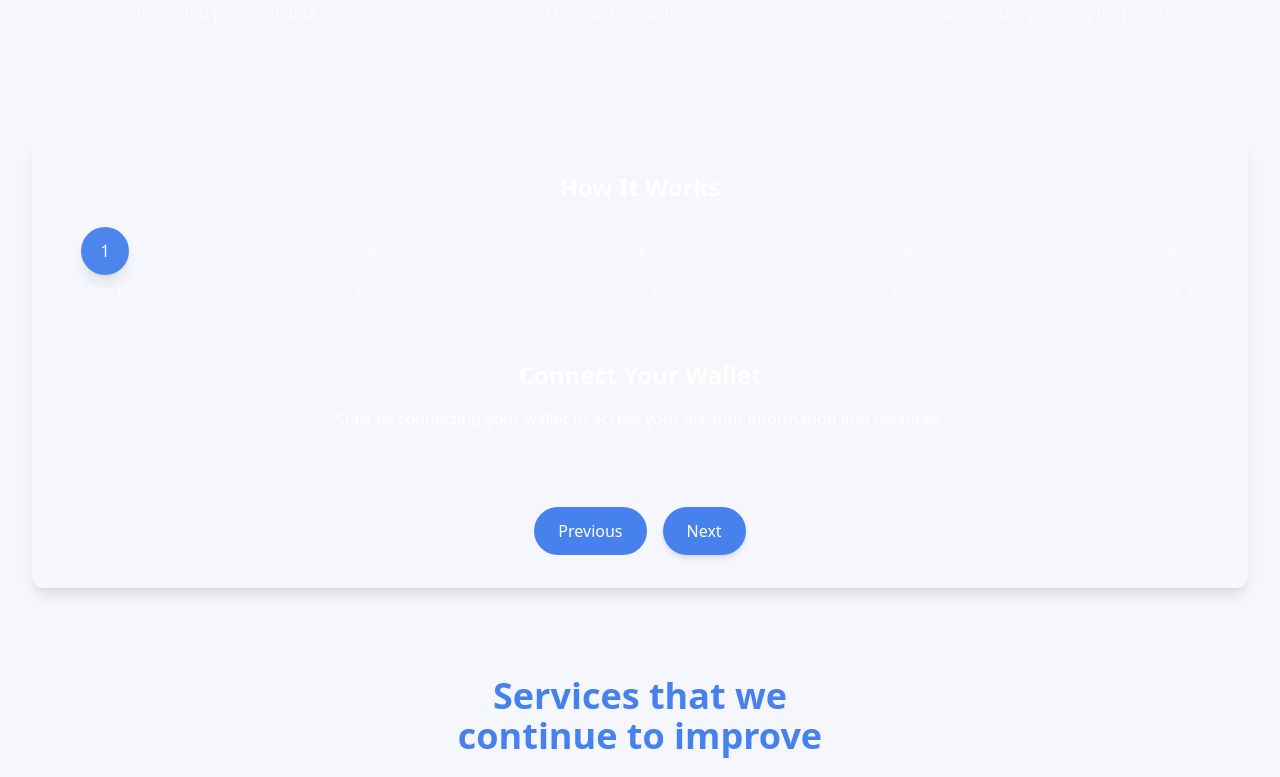
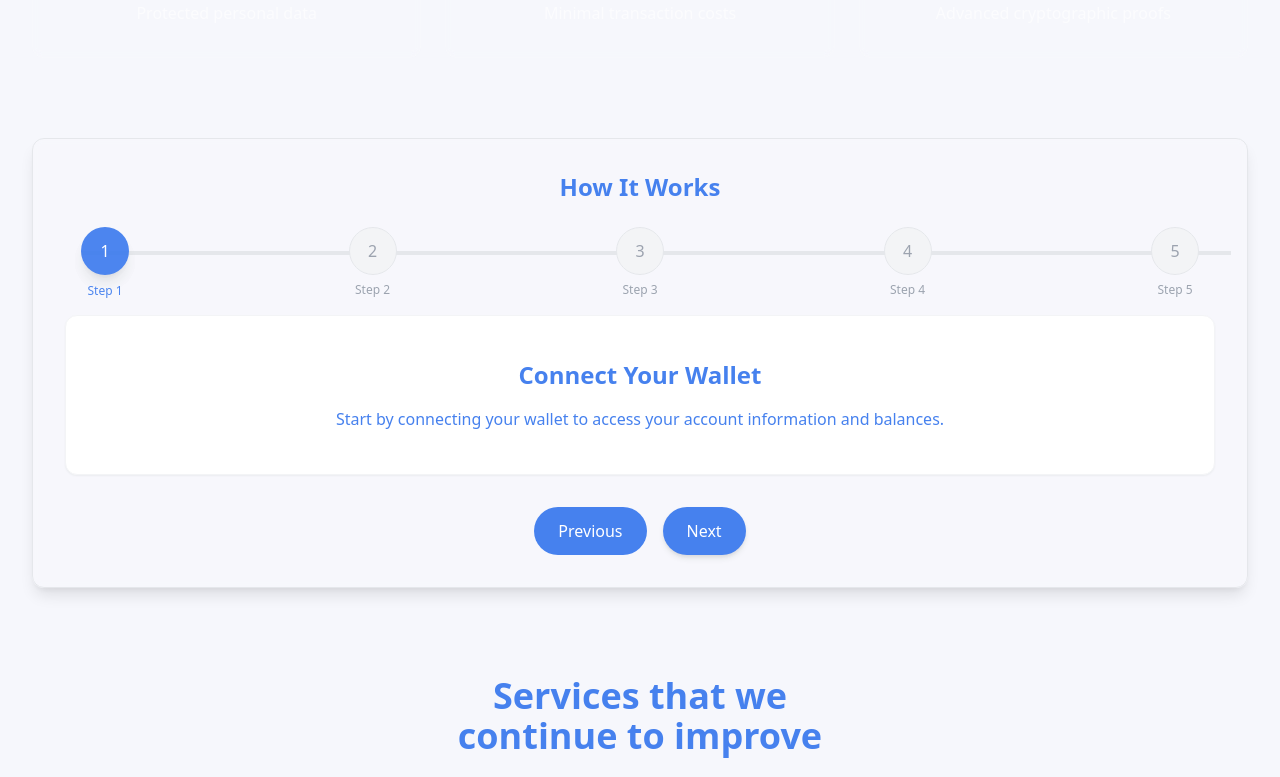
Before and after one commit to champagne101/xmas, a React (Vite) app: page / in a window 1280 px wide. Shown: the part 882-1659 px from the top of the page. Built offline with nearby package versions, Linux system fonts and the light colour scheme.

Commit message:
fixed light mode colour scheme, used Tailwind  mode classes

```diff
--- a/src/App.jsx
+++ b/src/App.jsx
@@ -50,7 +50,7 @@ const App = () => {
         <div className={`min-h-screen transition-opacity duration-500 ${showSplash ? 'opacity-0' : 'opacity-100'}`}
         style={{ pointerEvents: showSplash ? "none" : "auto"}}>
 
-          <div className="gradient-bg-welcome bg-[#f6f7fc] text-[#4681ee] dark:bg-[#244f6b] dark:text-[#fafcfe]">
+          <div className=" bg-[#f6f7fc] text-[#4681ee] dark:bg-[#244f6b] dark:text-[#fafcfe]">
           <Navbar />
           <Welcome />
           {/* <Onramp /> */}
--- a/src/components/StepsProgress.jsx
+++ b/src/components/StepsProgress.jsx
@@ -26,18 +26,15 @@ const stepContents = [
   },
 ]
 
-const StepButton = ({ disabled, onClick, children, isDarkMode }) => (
+const StepButton = ({ disabled, onClick, children }) => (
   <button
     disabled={disabled}
     onClick={onClick}
     className={`
       flex items-center justify-center px-6 py-3 text-base font-medium rounded-full
       transition-all duration-300 transform hover:scale-105 shadow-md
-      ${
-        isDarkMode
-          ? "bg-[#4681ee] hover:bg-[#3671de] disabled:bg-[#4681ee]/40 shadow-[#4681ee]/20"
-          : "bg-indigo-600 hover:bg-indigo-700 disabled:bg-indigo-400/60 shadow-indigo-500/20"
-      }
+      bg-[#4681ee] hover:bg-[#3671de] disabled:bg-[#4681ee]/40 shadow-[#4681ee]/20
+      dark:bg-[#4681ee] dark:hover:bg-[#3671de] dark:disabled:bg-[#4681ee]/40 dark:shadow-[#4681ee]/20
       text-white disabled:cursor-not-allowed disabled:transform-none disabled:shadow-none
     `}
   >
@@ -45,7 +42,7 @@ const StepButton = ({ disabled, onClick, children, isDarkMode }) => (
   </button>
 )
 
-const StepsProgress = ({ isDarkMode = true }) => {
+const StepsProgress = () => {
   const [currentStep, setCurrentStep] = useState(1)
   const totalSteps = 5
 
@@ -61,12 +58,11 @@ const StepsProgress = ({ isDarkMode = true }) => {
     <div
       className={`
       w-full p-8 rounded-xl backdrop-blur-sm shadow-lg transition-all duration-300
-      ${
-        isDarkMode ? "bg-white/5 border border-white/10 text-white" : "bg-white border border-gray-200 text-gray-900"
-      }
+      bg-white/10 border border-gray-200 text-[#4681ee]
+      dark:bg-white/5 dark:border dark:border-white/10 dark:text-white
     `}
     >
-      <h2 className={`text-2xl font-bold mb-6 text-center ${isDarkMode ? "text-white" : "text-gray-800"}`}>
+      <h2 className="text-2xl font-bold mb-6 text-center text-[#4681ee] dark:text-white">
         How It Works
       </h2>
 
@@ -85,12 +81,8 @@ const StepsProgress = ({ isDarkMode = true }) => {
                 ${isCurrent && "animate-pulse"}
                 ${
                   isActive
-                    ? isDarkMode
-                      ? "bg-[#4681ee] text-white shadow-lg shadow-[#4681ee]/30"
-                      : "bg-indigo-600 text-white shadow-lg shadow-indigo-500/30"
-                    : isDarkMode
-                      ? "bg-white/10 text-white/60 border border-white/20"
-                      : "bg-gray-100 text-gray-400 border border-gray-200"
+                    ? "bg-[#4681ee] text-white shadow-lg shadow-[#4681ee]/30 dark:bg-[#4681ee] dark:text-white dark:shadow-lg dark:shadow-[#4681ee]/30"
+                    : "bg-gray-100 text-gray-400 border border-gray-200 dark:bg-white/10 dark:text-white/60 dark:border-white/20"
                 }
               `}
             >
@@ -100,8 +92,8 @@ const StepsProgress = ({ isDarkMode = true }) => {
               <span
                 className={`
                 absolute -bottom-6 left-1/2 transform -translate-x-1/2 text-xs whitespace-nowrap
-                ${isDarkMode ? "text-white/70" : "text-gray-500"}
-                ${isCurrent && (isDarkMode ? "text-white" : "text-gray-800 font-medium")}
+                text-[#4681ee]/70 dark:text-white/70
+                ${isCurrent && "text-[#4681ee] font-medium dark:text-white"}
               `}
               >
                 Step {index + 1}
@@ -111,11 +103,9 @@ const StepsProgress = ({ isDarkMode = true }) => {
         })}
 
         {/* progress bar */}
-        <div className={`absolute w-full h-1 top-5 md:top-6 ${isDarkMode ? "bg-white/10" : "bg-gray-200"} -z-0`}>
+        <div className="absolute w-full h-1 top-5 md:top-6 bg-gray-200 dark:bg-white/10 -z-0">
           <div
-            className={`h-full transition-all duration-500 ease-in-out ${
-              isDarkMode ? "bg-[#4681ee]" : "bg-indigo-600"
-            }`}
+            className="h-full transition-all duration-500 ease-in-out bg-[#4681ee] dark:bg-[#4681ee]"
             style={{ width: calculateProgress() }}
           />
         </div>
@@ -123,15 +113,15 @@ const StepsProgress = ({ isDarkMode = true }) => {
 
       {/* step content */}
       <div
-        className={`
+        className="
         mb-8 text-center p-6 rounded-xl min-h-[160px] flex flex-col items-center justify-center
-        ${isDarkMode ? "bg-white/5 border border-white/10" : "bg-white border border-gray-100 shadow-sm"}
-      `}
+        bg-white border border-gray-100 shadow-sm dark:bg-white/5 dark:border dark:border-white/10
+      "
       >
-        <h3 className={`text-xl md:text-2xl font-bold mb-4 ${isDarkMode ? "text-white" : "text-gray-800"}`}>
+        <h3 className="text-xl md:text-2xl font-bold mb-4 text-[#4681ee] dark:text-white">
           {stepContents[currentStep - 1].title}
         </h3>
-        <p className={`text-base max-w-2xl ${isDarkMode ? "text-white/80" : "text-gray-600"}`}>
+        <p className="text-base max-w-2xl text-[#4681ee]/70 dark:text-white/80">
           {stepContents[currentStep - 1].description}
         </p>
       </div>
@@ -140,14 +130,11 @@ const StepsProgress = ({ isDarkMode = true }) => {
       {currentStep === 3 && (
         <div className="mb-8 flex justify-center">
           <button
-            className={`
+            className="
             w-full max-w-md py-3 px-6 rounded-full font-medium transition-all duration-300 transform hover:scale-105 shadow-md
-            ${
-              isDarkMode
-                ? "bg-[#4681ee] hover:bg-[#3671de] text-white shadow-[#4681ee]/20"
-                : "bg-indigo-600 hover:bg-indigo-700 text-white shadow-indigo-500/20"
-            }
-          `}
+            bg-[#4681ee] hover:bg-[#3671de] text-white shadow-[#4681ee]/20
+            dark:bg-[#4681ee] dark:hover:bg-[#3671de] dark:text-white dark:shadow-[#4681ee]/20
+          "
           >
             Approve UZAR
           </button>
@@ -157,14 +144,11 @@ const StepsProgress = ({ isDarkMode = true }) => {
       {currentStep === 4 && (
         <div className="mb-8 flex justify-center">
           <button
-            className={`
+            className="
             w-full max-w-md py-3 px-6 rounded-full font-medium transition-all duration-300 transform hover:scale-105 shadow-md
-            ${
-              isDarkMode
-                ? "bg-green-600 hover:bg-green-700 text-white shadow-green-500/20"
-                : "bg-green-600 hover:bg-green-700 text-white shadow-green-500/20"
-            }
-          `}
+            bg-green-600 hover:bg-green-700 text-white shadow-green-500/20
+            dark:bg-green-600 dark:hover:bg-green-700 dark:text-white dark:shadow-green-500/20
+          "
           >
             Deposit UZAR
           </button>
@@ -174,26 +158,20 @@ const StepsProgress = ({ isDarkMode = true }) => {
       {currentStep === 5 && (
         <div className="mb-8 flex flex-col items-center gap-4">
           <div
-            className={`
+            className="
             w-full max-w-md rounded-xl p-4
-            ${
-              isDarkMode
-                ? "bg-white/5 border border-white/10 shadow-inner"
-                : "bg-gray-50 border border-gray-200 shadow-inner"
-            }
-          `}
+            bg-gray-50 border border-gray-200 shadow-inner
+            dark:bg-white/5 dark:border dark:border-white/10 dark:shadow-inner
+          "
           >
-            <p className={`${isDarkMode ? "text-white/60" : "text-gray-500"} mb-1 text-sm`}>Paste your proof here...</p>
+            <p className="text-[#4681ee]/60 dark:text-white/60 mb-1 text-sm">Paste your proof here...</p>
           </div>
           <button
-            className={`
+            className="
             w-full max-w-md py-3 px-6 rounded-full font-medium transition-all duration-300 transform hover:scale-105 shadow-md
-            ${
-              isDarkMode
-                ? "bg-red-600 hover:bg-red-700 text-white shadow-red-500/20"
-                : "bg-red-600 hover:bg-red-700 text-white shadow-red-500/20"
-            }
-          `}
+            bg-red-600 hover:bg-red-700 text-white shadow-red-500/20
+            dark:bg-red-600 dark:hover:bg-red-700 dark:text-white dark:shadow-red-500/20
+          "
           >
             Withdraw UZAR
           </button>
@@ -202,10 +180,10 @@ const StepsProgress = ({ isDarkMode = true }) => {
 
       {/* nav buttons */}
       <div className="flex items-center justify-center gap-4 mt-6">
-        <StepButton disabled={currentStep === 1} onClick={() => updateStep("prev")} isDarkMode={isDarkMode}>
+        <StepButton disabled={currentStep === 1} onClick={() => updateStep("prev")}>
           Previous
         </StepButton>
-        <StepButton disabled={currentStep === totalSteps} onClick={() => updateStep("next")} isDarkMode={isDarkMode}>
+        <StepButton disabled={currentStep === totalSteps} onClick={() => updateStep("next")}>
           Next
         </StepButton>
       </div>
--- a/src/components/Welcome.jsx
+++ b/src/components/Welcome.jsx
@@ -548,7 +548,7 @@ const Welcome = () => {
                     Send Money
                     <span className="block">even when offline</span>
                   </h1>
-                  <p className="text-white/80 text-lg mb-8 max-w-lg">
+                  <p className="text-[#4681ee] dark:text-white/80 text-lg mb-8 max-w-lg">
                     Explore the OffConnectX world. Buy and sell currencies easily on OffConnectX.
                   </p>
                   {!account && (
```
